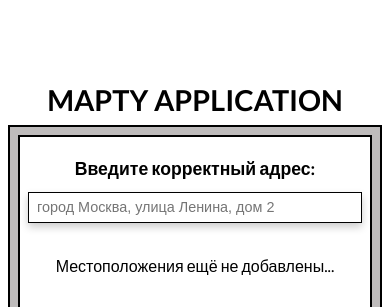
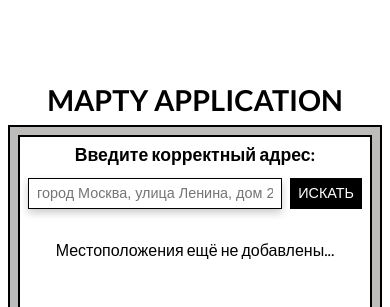
Before and after one commit to empfaze/react-map-practice, a React (Create React App) app: page / in a window 390 px wide. Shown: the top 307 px of the page. Built offline with nearby package versions, Linux system fonts and the light colour scheme.

Commit message:
Added search button

```diff
--- a/src/componenets/Input/Input.module.scss
+++ b/src/componenets/Input/Input.module.scss
@@ -1,61 +1,116 @@
 .form-wrapper {
   width: 100%;
-  height: 17rem;
+  min-height: 14rem;
+  height: auto;
   display: flex;
   justify-content: center;
-  align-items: center;
+  align-items: flex-start;
 
   @media (max-width: 75em) {
-    height: 14rem;
+    min-height: 12rem;
   }
 }
 
-.input {
-  width: 90%;
-  display: grid;
-  grid-template-columns: 1fr;
-  margin: 2rem 0;
-
-  @media (max-width: 93.75em) {
+.form {
+  &__content {
     width: 100%;
   }
-}
 
-.input input {
-  display: inline-block;
-  font-size: 2.2rem;
-  line-height: 2.6rem;
-  padding: 1rem 1.5rem;
-  border: 1px solid #000000;
-  background-color: #ffffff;
-  box-shadow: 0 0.5rem 1rem rgba(0, 0, 0, 0.2);
-  width: 100%;
-  margin-bottom: 1rem;
+  &__title {
+    font-weight: 700;
+    font-size: 2.6rem;
+    line-height: 3rem;
+    margin-bottom: 2rem;
+    text-align: center;
 
-  @media (max-width: 75em) {
-    font-size: 2rem;
-    line-height: 2.4rem;
-    padding: 0.75rem 1rem;
-    margin-bottom: 0.5rem;
+    @media (max-width: 75em) {
+      font-size: 2.2rem;
+      line-height: 2.6rem;
+      margin-bottom: 1.5rem;
+    }
   }
 
-  @media (max-width: 25em) {
+  &__manage-controls {
+    display: flex;
+    flex-direction: row;
+    align-items: center;
+
+    margin-bottom: 1rem;
+  }
+
+  &__button {
+    display: inline-block;
+    font-size: 2.2rem;
+    line-height: 2.6rem;
+    text-transform: uppercase;
+    align-self: stretch;
+    padding: 0 2rem;
+    border: none;
+    background-color: #000000;
+    color: #ffffff;
+    cursor: pointer;
+
+    margin-left: 1.5rem;
+
+    @media (max-width: 62.5em) {
+      margin-left: 1rem;
+      padding: 0 1rem;
+    }
+
+    @media (max-width: 53.125em) {
+      margin-left: 2rem;
+      padding: 0 3rem;
+    }
+
+    @media (max-width: 37.5em) {
+      font-size: 1.8rem;
+      margin-left: 1rem;
+      padding: 0 1rem;
+    }
+  }
+
+  &__para {
     font-size: 1.8rem;
     line-height: 2.2rem;
+    text-align: center;
+    color: red;
+
+    @media (max-width: 75em) {
+      font-size: 1.6rem;
+      line-height: 2rem;
+    }
   }
-}
 
-.input label {
-  font-weight: 700;
-  font-size: 2.6rem;
-  line-height: 3rem;
-  margin-bottom: 2rem;
-  text-align: center;
+  &__input {
+    width: 90%;
+    display: grid;
+    grid-template-columns: 1fr;
 
-  @media (max-width: 75em) {
-    font-size: 2.2rem;
-    line-height: 2.6rem;
-    margin-bottom: 1.5rem;
+    @media (max-width: 93.75em) {
+      width: 100%;
+    }
+
+    & input {
+      display: inline-block;
+      font-size: 2.2rem;
+      line-height: 2.6rem;
+      padding: 1rem 1.5rem;
+      border: 1px solid #000000;
+      background-color: #ffffff;
+      box-shadow: 0 0.5rem 1rem rgba(0, 0, 0, 0.2);
+      width: 100%;
+
+      @media (max-width: 75em) {
+        font-size: 2rem;
+        line-height: 2.4rem;
+        padding: 0.75rem 1rem;
+      }
+
+      @media (max-width: 25em) {
+        font-size: 1.8rem;
+        line-height: 2.2rem;
+      }
+    }
   }
 }
 
@@ -63,7 +118,8 @@ input.invalid {
   border: 1px solid red;
 }
 
-.input p {
+.hidden {
+  visibility: hidden;
   font-size: 1.8rem;
   line-height: 2.2rem;
   text-align: center;
@@ -73,10 +129,6 @@ input.invalid {
     font-size: 1.6rem;
     line-height: 2rem;
   }
-}
-
-.hidden {
-  visibility: hidden;
 }
 
 .error-wrapper {
@@ -91,11 +143,17 @@ input.invalid {
   font-size: 2.6rem;
   line-height: 3rem;
   margin-bottom: 1.5rem;
+  text-align: center;
 
-  @media (max-width: 25em) {
+  @media (max-width: 46.625em) {
     font-size: 2.4rem;
     line-height: 2.8rem;
     margin-bottom: 1rem;
+  }
+
+  @media (max-width: 25em) {
+    font-size: 2rem;
+    line-height: 2.4rem;
   }
 }
 
@@ -113,10 +171,14 @@ input.invalid {
 
   margin-bottom: 1.5rem;
 
-  @media (max-width: 25em) {
+  @media (max-width: 46.625em) {
     font-size: 1.8rem;
     line-height: 2rem;
     margin-bottom: 1rem;
+  }
+
+  @media (max-width: 25em) {
+    font-size: 1.6rem;
   }
 }
 .error-btn:hover {
--- a/src/componenets/Input/Input.tsx
+++ b/src/componenets/Input/Input.tsx
@@ -44,33 +44,42 @@ const InputAdress: FC = () => {
     }
   }
 
-  async function searchHandler(
-    e: KeyboardEvent<HTMLInputElement>
-  ): Promise<void> {
-    if (e.key === "Enter" && isAdressValid) {
+  function searchHandler() {
     const request = adress.replaceAll(" ", "+");
     sendRequest(request);
     resetAndBlur();
   }
+
+  function searchFromKeyboardHandler(e: KeyboardEvent<HTMLInputElement>) {
+    if (e.key === "Enter" && isAdressValid) {
+      searchHandler();
+    }
+  }
+
+  function searchFromButtonHandler() {
+    if (isAdressValid) searchHandler();
   }
 
   const inputInvalid = hasError ? classes["invalid"] : "";
-  const paraIsVisible = hasError ? "" : classes["hidden"];
+  const paraIsVisible = hasError ? classes["form__para"] : classes["hidden"];
 
   return (
     <div className={classes["form-wrapper"]}>
       {isLoading && <Spinner />}
       {!isLoading && error && (
         <div className={classes["error-wrapper"]}>
-          <p className={classes["error-para"]}>Запрос неверный...</p>
+          <p className={classes["error-para"]}>{error}</p>
           <button onClick={resetError} className={classes["error-btn"]}>
             Повторить
           </button>
         </div>
       )}
       {!isLoading && !error && (
-        <div className={classes["input"]}>
-          <label htmlFor="adress">Введите корректный адрес:</label>
+        <div className={classes["form__content"]}>
+          <h2 className={classes["form__title"]}>Введите корректный адрес:</h2>
+          <div className={classes["form__manage-controls"]}>
+            <div className={classes["form__input"]}>
+              <label htmlFor="adress"></label>
               <input
                 className={inputInvalid}
                 type="text"
@@ -79,9 +88,17 @@ const InputAdress: FC = () => {
                 value={adress}
                 onChange={adressChangeHandler}
                 onBlur={adressBlurHandler}
-            onKeyDown={searchHandler}
+                onKeyDown={searchFromKeyboardHandler}
                 placeholder="город Москва, улица Ленина, дом 2"
               />
+            </div>
+            <button
+              className={classes["form__button"]}
+              onClick={searchFromButtonHandler}
+            >
+              Искать
+            </button>
+          </div>
           <p className={paraIsVisible}>Пожалуйста, введите корректный адрес</p>
         </div>
       )}
```
Lines whose indentation alone changed are shown as unchanged.
